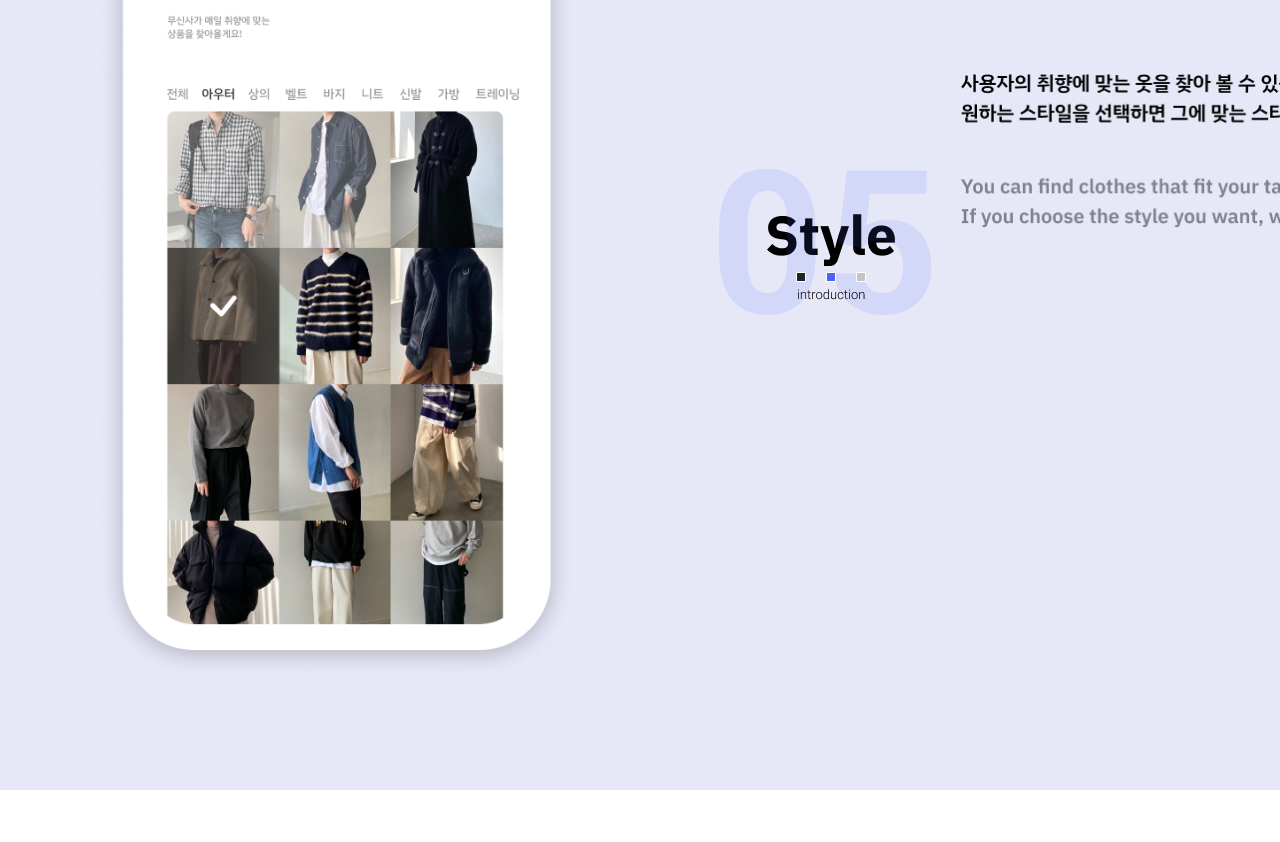
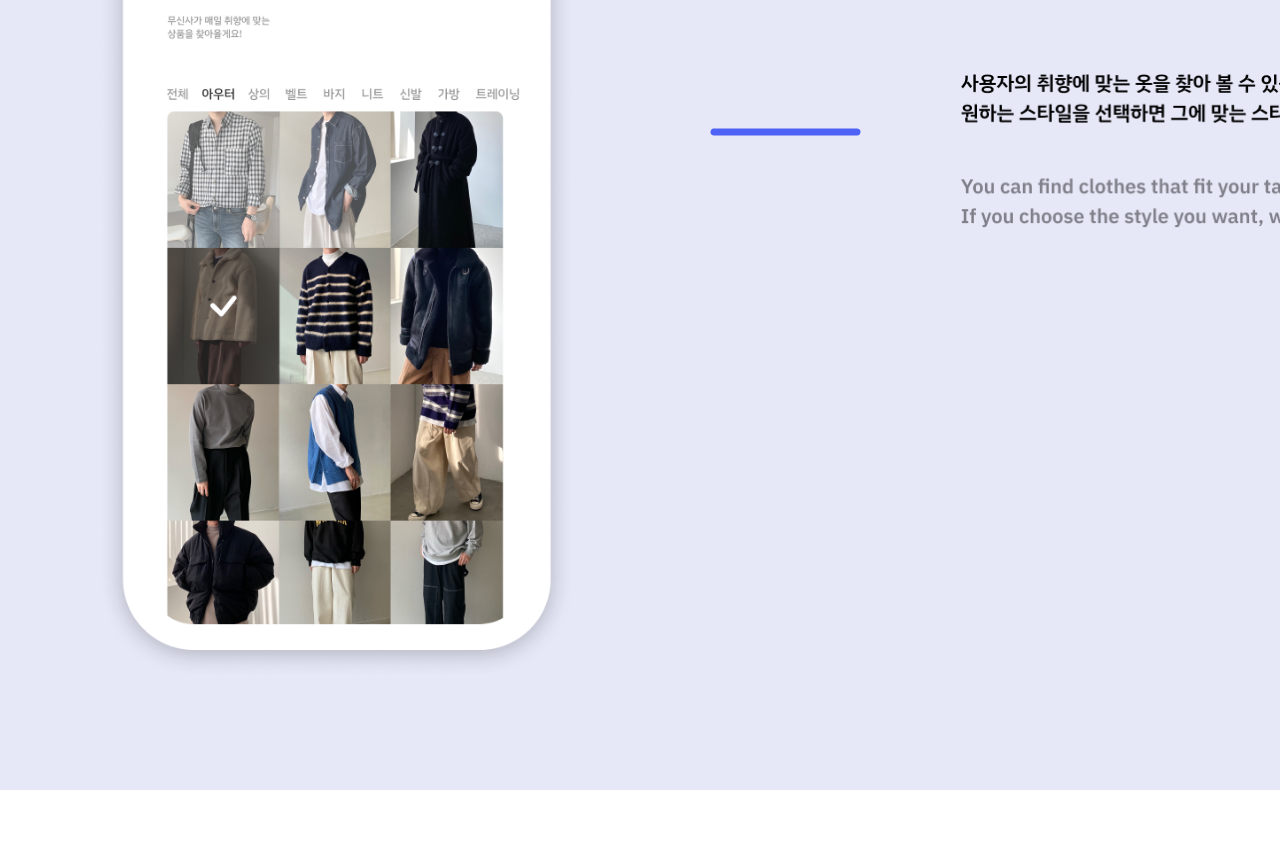
Before and after one commit to jin000405/pf-musinsa, a plain HTML site: page docs/index.html in a window 1280 px wide. Shown: the part 8260-9102 px from the top of the page. Drawn offline with nearby package versions, Linux system fonts and the light colour scheme.

Commit message:
Update index.html

```diff
--- a/docs/index.html
+++ b/docs/index.html
@@ -88,7 +88,7 @@
          <img src="https://cdn.jsdelivr.net/gh/jin000405/pf-musinsa/docs/img/11.png" border="0">
         </div>
         <div data-aos-offset="100" data-aos="fade-up" data-aos-delay="300" class="absolute" style="top:45%; left:37%;">
-          <img src="https://cdn.jsdelivr.net/gh/jin000405/pf-musinsa/docs/img/11.png" alt="Line-144" border="0">
+          <img src="https://cdn.jsdelivr.net/gh/jin000405/pf-musinsa/docs/img/1212.png" alt="Line-144" border="0">
         </div>
         <div data-aos-offset="100" data-aos="fade-up" data-aos-delay="300"class="box-1 absolute" style="width:5700px; left:50%; width:643px; height:175px; top: 40% ;">
       <img src="https://cdn.jsdelivr.net/gh/jin000405/pf-musinsa/docs/img/WdeNAs9.png" title="Group 608.png"/>
```
